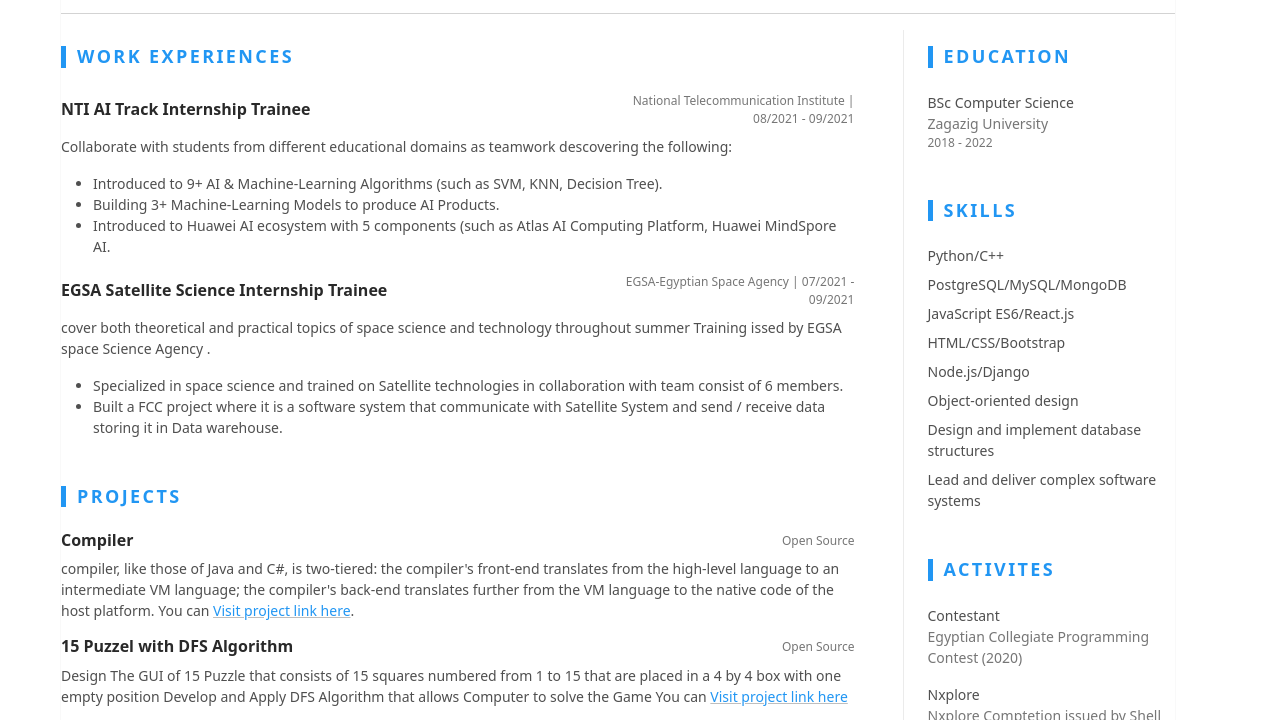
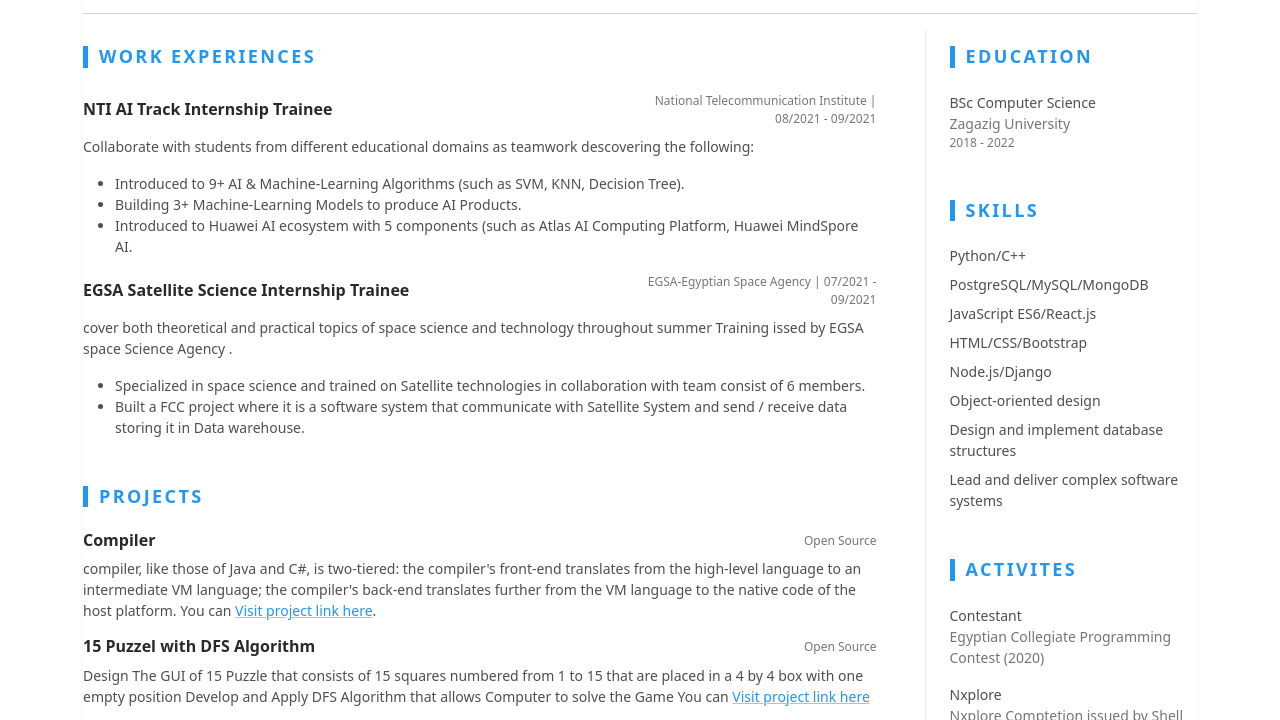
Before and after one commit to el-hatem/resume, a plain HTML site: page index.html in a window 1280 px wide. Shown: the part 148-868 px from the top of the page. Drawn offline with Linux system fonts and the light colour scheme.

Commit message:
Update index.html

```diff
--- a/index.html
+++ b/index.html
@@ -25,7 +25,7 @@
 <body>
 
 	<div class="main-wrapper">
-		<div class="container m-5">
+		<div class="container mx-auto my-5">
 			<article class="resume-wrapper">
 
 				<div class="resume-header">
```
